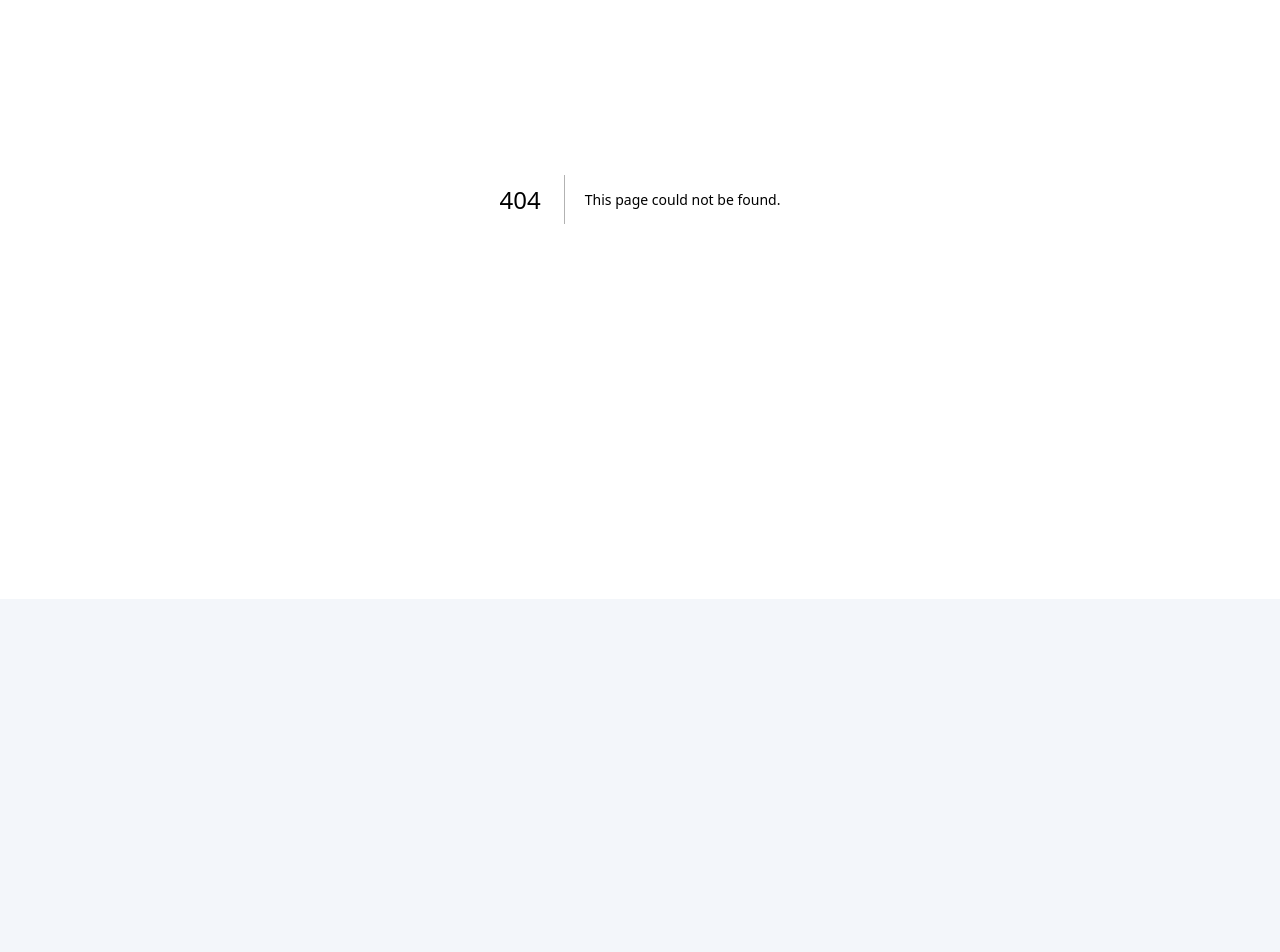
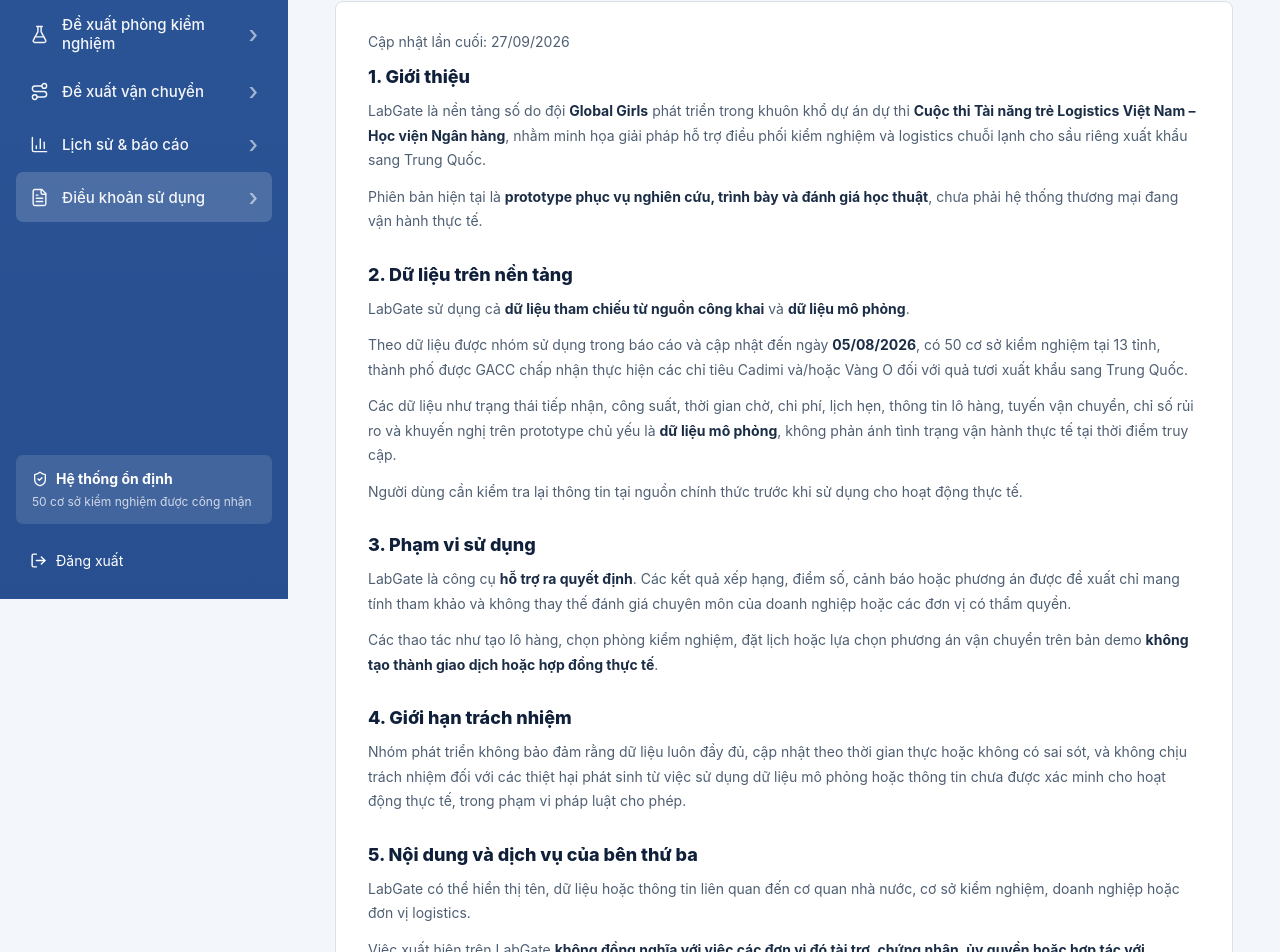
Before and after one commit to quanhaom/gatelab, a Next.js app: page /terms in a window 1280 px wide. Before the commit this address had no page. Shown: the part 201-1153 px from the top of the page. Before the commit the page ends 800 px from the top, so only its background shows below. Built offline with nearby package versions, Linux system fonts and the light colour scheme.

Commit message:
fix error

```diff
--- a/app/globals.css
+++ b/app/globals.css
@@ -170,3 +170,55 @@
 /* branding */
 .brand-logo-slot{overflow:hidden;padding:4px}
 .brand-logo-slot img{width:100%;height:100%;object-fit:contain;display:block}
+
+
+/* =========================================================
+   TERMS PAGE
+   ========================================================= */
+
+.terms-card {
+  padding: 28px 32px;
+  max-width: 1000px;
+}
+
+.terms-updated {
+  color: #7a8798;
+  font-size: 13px;
+  margin-bottom: 28px;
+}
+
+.terms-card section {
+  margin-bottom: 30px;
+}
+
+.terms-card section:last-child {
+  margin-bottom: 0;
+}
+
+.terms-card h2 {
+  margin: 0 0 12px;
+
+  color: #10203a;
+
+  font-size: 18px;
+  font-weight: 800;
+}
+
+.terms-card p {
+  margin: 0 0 12px;
+
+  color: #4f5f73;
+
+  font-size: 14px;
+  line-height: 1.75;
+}
+
+.terms-card strong {
+  color: #1b2d46;
+}
+
+@media (max-width: 850px) {
+  .terms-card {
+    padding: 22px 18px;
+  }
+}
--- /dev/null
+++ b/app/terms/page.tsx
@@ -0,0 +1,175 @@
+import AppShell from "@/components/app-shell";
+import { Card, PageTitle } from "@/components/ui";
+
+export default function TermsPage() {
+  return (
+    <AppShell>
+      <PageTitle
+        title="Điều khoản sử dụng"
+        subtitle="Các điều khoản áp dụng cho prototype LabGate."
+      />
+
+      <Card className="terms-card">
+        <p className="terms-updated">
+          Cập nhật lần cuối: 27/09/2026
+        </p>
+
+        <section>
+          <h2>1. Giới thiệu</h2>
+
+          <p>
+            LabGate là nền tảng số do đội <strong>Global Girls</strong> phát
+            triển trong khuôn khổ dự án dự thi{" "}
+            <strong>
+              Cuộc thi Tài năng trẻ Logistics Việt Nam – Học viện Ngân hàng
+            </strong>
+            , nhằm minh họa giải pháp hỗ trợ điều phối kiểm nghiệm và logistics
+            chuỗi lạnh cho sầu riêng xuất khẩu sang Trung Quốc.
+          </p>
+
+          <p>
+            Phiên bản hiện tại là{" "}
+            <strong>
+              prototype phục vụ nghiên cứu, trình bày và đánh giá học thuật
+            </strong>
+            , chưa phải hệ thống thương mại đang vận hành thực tế.
+          </p>
+        </section>
+
+        <section>
+          <h2>2. Dữ liệu trên nền tảng</h2>
+
+          <p>
+            LabGate sử dụng cả{" "}
+            <strong>dữ liệu tham chiếu từ nguồn công khai</strong> và{" "}
+            <strong>dữ liệu mô phỏng</strong>.
+          </p>
+
+          <p>
+            Theo dữ liệu được nhóm sử dụng trong báo cáo và cập nhật đến ngày{" "}
+            <strong>05/08/2026</strong>, có 50 cơ sở kiểm nghiệm tại 13 tỉnh,
+            thành phố được GACC chấp nhận thực hiện các chỉ tiêu Cadimi và/hoặc
+            Vàng O đối với quả tươi xuất khẩu sang Trung Quốc.
+          </p>
+
+          <p>
+            Các dữ liệu như trạng thái tiếp nhận, công suất, thời gian chờ, chi
+            phí, lịch hẹn, thông tin lô hàng, tuyến vận chuyển, chỉ số rủi ro và
+            khuyến nghị trên prototype chủ yếu là{" "}
+            <strong>dữ liệu mô phỏng</strong>, không phản ánh tình trạng vận hành
+            thực tế tại thời điểm truy cập.
+          </p>
+
+          <p>
+            Người dùng cần kiểm tra lại thông tin tại nguồn chính thức trước khi
+            sử dụng cho hoạt động thực tế.
+          </p>
+        </section>
+
+        <section>
+          <h2>3. Phạm vi sử dụng</h2>
+
+          <p>
+            LabGate là công cụ <strong>hỗ trợ ra quyết định</strong>. Các kết
+            quả xếp hạng, điểm số, cảnh báo hoặc phương án được đề xuất chỉ mang
+            tính tham khảo và không thay thế đánh giá chuyên môn của doanh
+            nghiệp hoặc các đơn vị có thẩm quyền.
+          </p>
+
+          <p>
+            Các thao tác như tạo lô hàng, chọn phòng kiểm nghiệm, đặt lịch hoặc
+            lựa chọn phương án vận chuyển trên bản demo{" "}
+            <strong>không tạo thành giao dịch hoặc hợp đồng thực tế</strong>.
+          </p>
+        </section>
+
+        <section>
+          <h2>4. Giới hạn trách nhiệm</h2>
+
+          <p>
+            Nhóm phát triển không bảo đảm rằng dữ liệu luôn đầy đủ, cập nhật theo
+            thời gian thực hoặc không có sai sót, và không chịu trách nhiệm đối
+            với các thiệt hại phát sinh từ việc sử dụng dữ liệu mô phỏng hoặc
+            thông tin chưa được xác minh cho hoạt động thực tế, trong phạm vi
+            pháp luật cho phép.
+          </p>
+        </section>
+
+        <section>
+          <h2>5. Nội dung và dịch vụ của bên thứ ba</h2>
+
+          <p>
+            LabGate có thể hiển thị tên, dữ liệu hoặc thông tin liên quan đến cơ
+            quan nhà nước, cơ sở kiểm nghiệm, doanh nghiệp hoặc đơn vị
+            logistics.
+          </p>
+
+          <p>
+            Việc xuất hiện trên LabGate{" "}
+            <strong>
+              không đồng nghĩa với việc các đơn vị đó tài trợ, chứng nhận, ủy
+              quyền hoặc hợp tác với LabGate
+            </strong>
+            , trừ khi có thông báo chính thức.
+          </p>
+        </section>
+
+        <section>
+          <h2>6. Quyền sở hữu trí tuệ</h2>
+
+          <p>
+            Mã nguồn, thiết kế giao diện, nội dung, hình ảnh, đồ họa và các
+            thành phần do nhóm LabGate tự xây dựng thuộc quyền của nhóm tác giả
+            hoặc chủ thể có quyền tương ứng.
+          </p>
+
+          <p>
+            Tên, nhãn hiệu, dữ liệu hoặc nội dung của bên thứ ba thuộc quyền của
+            chủ thể tương ứng.
+          </p>
+        </section>
+
+        <section>
+          <h2>7. Quyền riêng tư</h2>
+
+          <p>
+            Nếu LabGate thu thập thông tin người dùng thông qua tài khoản, biểu
+            mẫu hoặc các chức năng khác, việc xử lý dữ liệu sẽ được thực hiện
+            theo <strong>Chính sách quyền riêng tư</strong> được công bố riêng
+            trên nền tảng.
+          </p>
+
+          <p>
+            Người dùng không nên nhập dữ liệu cá nhân nhạy cảm, bí mật kinh
+            doanh hoặc thông tin lô hàng thực tế vào các chức năng mô phỏng của
+            prototype.
+          </p>
+        </section>
+
+        <section>
+          <h2>8. Thay đổi nền tảng và điều khoản</h2>
+
+          <p>
+            LabGate đang trong quá trình thử nghiệm và có thể thay đổi chức
+            năng, dữ liệu, giao diện hoặc nội dung mà không cần thông báo trước.
+          </p>
+
+          <p>
+            Điều khoản sử dụng này cũng có thể được cập nhật khi phạm vi hoạt
+            động của LabGate thay đổi.
+          </p>
+        </section>
+
+        <section>
+          <h2>9. Liên hệ</h2>
+
+          <p>
+            <strong>Nhóm dự án LabGate – Global Girls</strong>
+            <br />
+            Học viện Ngân hàng
+          </p>
+        </section>
+      </Card>
+    </AppShell>
+  );
+}
--- a/components/app-shell.tsx
+++ b/components/app-shell.tsx
@@ -2,7 +2,7 @@
 
 import Link from 'next/link';
 import { usePathname } from 'next/navigation';
-import { Boxes, FlaskConical, Gauge, LogOut, Route, ShieldCheck, BarChart3 } from 'lucide-react';
+import { Boxes, FlaskConical, Gauge, LogOut, Route, ShieldCheck, BarChart3,FileText } from 'lucide-react';
 import { branding } from '@/lib/branding';
 
 const nav = [
@@ -11,6 +11,7 @@
   { href: '/labs', label: 'Đề xuất phòng kiểm\nnghiệm', icon: FlaskConical },
   { href: '/transport', label: 'Đề xuất vận chuyển', icon: Route },
   { href: '/reports', label: 'Lịch sử & báo cáo', icon: BarChart3 },
+  {href: "/terms",label: "Điều khoản sử dụng",icon: FileText},
 ];
 
 export default function AppShell({ children }: { children: React.ReactNode }) {
```
Also changed, not shown: app/labs/page.tsx (+18 -2 lines).
